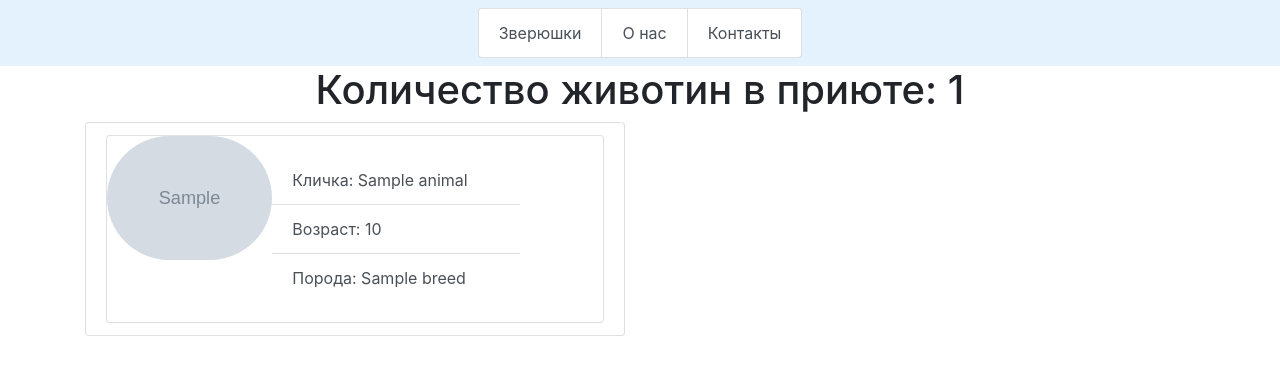
After one commit to bobruk76/D_project, a Django app: page /animal/ in a window 1280 px wide. The commit adds this page. Shown: the top 375 px of the page. Run offline with Django 3.2, Linux system fonts and the light colour scheme; tables that the repository leaves empty hold one stand-in row (values such as "Sample post"); grey boxes marked "Sample" are stand-in pictures; some libraries are stand-ins or nearby versions.

Commit message:
add card with bootstrap

```diff
--- a/pets/models.py
+++ b/pets/models.py
@@ -29,3 +29,6 @@ class Breed(models.Model):
 
     def get_absolute_url(self):
         return reverse('breed-detail', kwargs={'pk': self.pk})
+
+    def __str__(self):
+        return '{}'.format(self.name)
--- a/pets/templates/_edit.html
+++ b/pets/templates/_edit.html
@@ -16,9 +16,6 @@
 				{{ form.as_p }}
 				<input type="submit" class="btn btn-success col-4" value="Сохранить">
 			</form>
-			<form action="delete/" class="justify-content-start mt-1">
-				<button class="btn btn-outline-danger col-4" >Удалить</button>
-			</form>
 			</div>
 		</div>
 		<script src="{% static 'scr/scripts.js' %}"></script>
--- /dev/null
+++ b/pets/templates/animals.html
@@ -0,0 +1,30 @@
+{% extends 'base.html' %}
+{% block content %}
+    <div class="container">
+    <h1 class="text-center">Количество животин в приюте: {{ object_list|length }}</h1>
+        <div class="list-group col-6">
+            {% for animal in object_list %}
+                <a class="list-group-item list-group-item-action" href="{{animal.id}}/">
+                    <div class="card ">
+                        <div class="row no-gutters">
+                        <div class="col-md-4 card-img">
+                            {% if animal.photo %}
+                            <img class="rounded-pill img-fluid" src="{{ animal.photo.url }}" alt="">
+                            {% endif %}
+                        </div>
+                        <div class="card-body col-md-6">
+                            <ul class="list-group list-group-flush">
+                                <li class="list-group-item">Кличка: {{animal.name}}</li>
+                                <li class="list-group-item">Возраст: {{animal.age}}</li>
+                                <li class="list-group-item">Порода: {{animal.breed}}</li>
+                            </ul>
+                        </div>
+                    </div>
+                   </div>
+                </a>
+            </div>
+
+            {% endfor %}
+
+    </div>
+{% endblock %}
--- a/pets/templates/base.html
+++ b/pets/templates/base.html
@@ -7,6 +7,7 @@
         {% block bootstrap_header %}
         <link rel="stylesheet" href="{% static 'css/bootstrap.min.css' %}">
         {% endblock bootstrap_header %}
+        <link rel="stylesheet" href="{% static 'css/styles.css' %}">
         <link rel="icon" type="image/png" href="{% static 'img/favicon.png' %}" sizes="32x32">
     </head>
     <body>
--- a/pets/urls.py
+++ b/pets/urls.py
@@ -5,10 +5,9 @@ from .views import *
 
 app_name = 'pets'
 urlpatterns = [
-    path('animal/create', AnimalCreate.as_view(), name='animal_create'),
     path('animal/', AnimalList.as_view(), name='animal_list'),
     path('animal/<int:pk>/', AnimalUpdate.as_view(), name='animal_edit'),
-    path('animal/<int:pk>/delete/', AnimalDelete.as_view(), name='animal_delete'),
+
 
     path('', IndexPageView.as_view()),
     path('contacts/', ContactsView.as_view()),
--- a/pets/views.py
+++ b/pets/views.py
@@ -3,36 +3,26 @@ from django.template import loader
 from django.shortcuts import redirect, render
 
 from django.http.response import HttpResponseRedirect
-from django.views.generic import CreateView, ListView, UpdateView, DeleteView, TemplateView
+from django.views.generic import ListView, UpdateView, TemplateView
 from django.forms import formset_factory
 from pets.forms import AnimalForm
-from pets.models import (Animal, Breed)
+from pets.models import (Animal)
 from django.urls import reverse_lazy
 
 # Create your views here.
 class IndexPageView(TemplateView):
-
     template_name = 'index.html'
 
 class ContactsView(TemplateView):
-
     template_name = 'contacts.html'
 
 
 class AnimalList(ListView):
     model = Animal
-    template_name = 'animal_list.html'
+    template_name = 'animals.html'
 
-class AnimalCreate(CreateView):
-    model = Animal
-    form_class = AnimalForm
-    template_name = '_edit.html'
 
 class AnimalUpdate(UpdateView):
     model = Animal
     form_class = AnimalForm
     template_name = '_edit.html'
-
-class AnimalDelete(DeleteView):
-    model = Animal
-    template_name = '_delete.html'
```
Also changed, not shown: pets/templates/_delete.html (deleted, +0 -19 lines), pets/templates/author_list.html (deleted, +0 -14 lines), media/pets_photo/Dendroaspis_polylepis_by_Bill_Love.jpg (added), static/css/styles.css (added).
